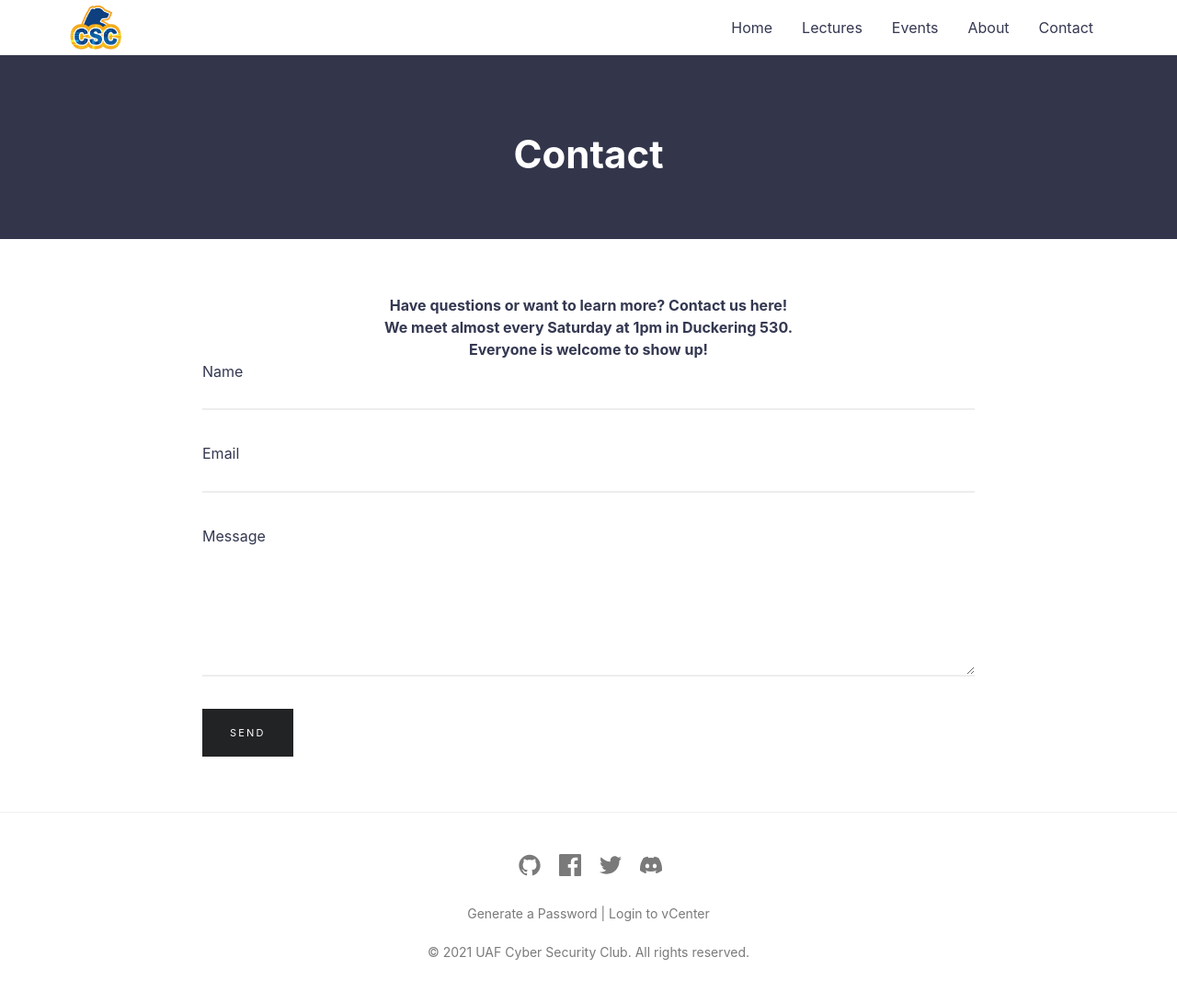
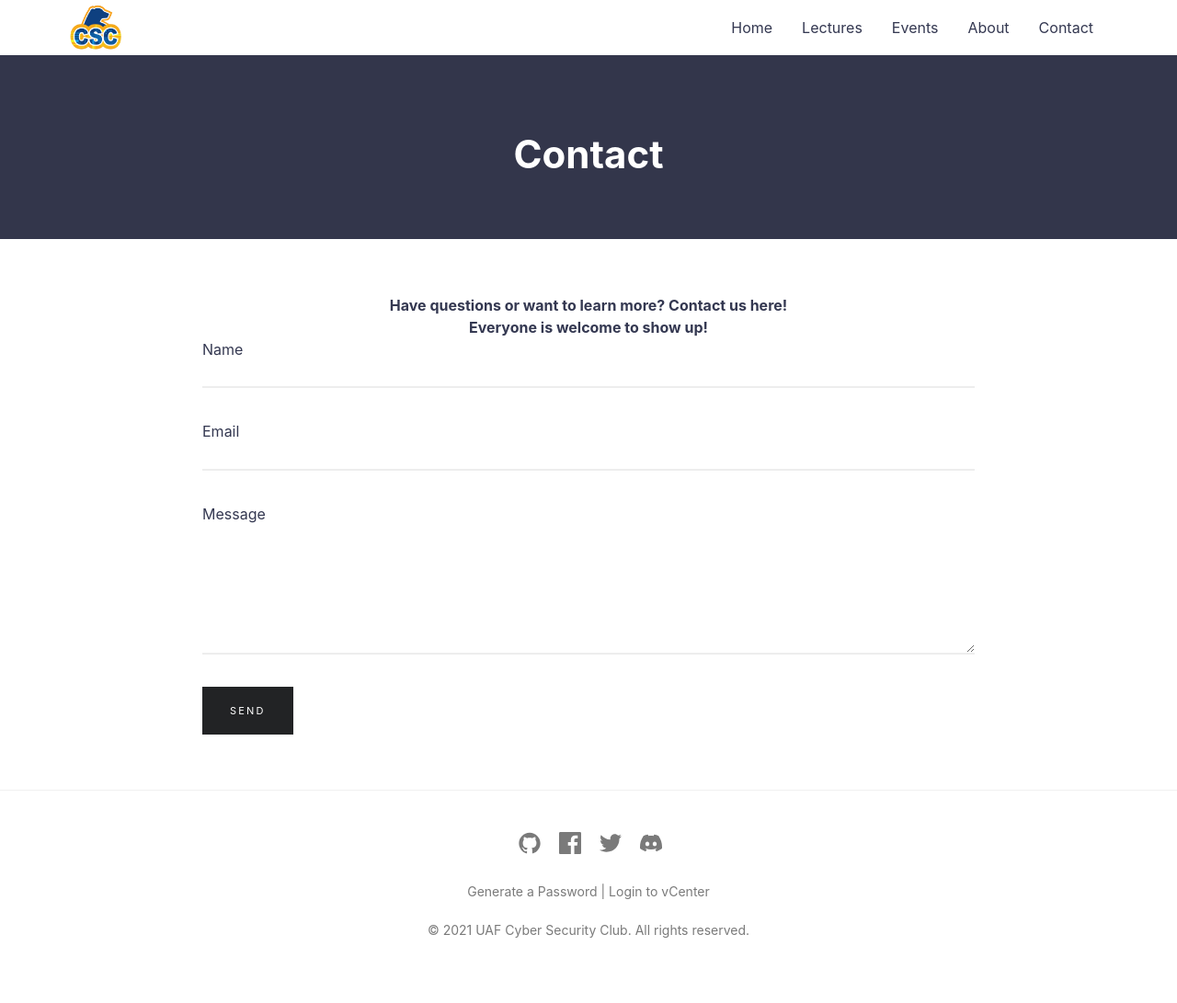
Before and after one commit to UAFCSC/uafcsc.github.io, a Jekyll site: the page built from contact.md, in a window 1280 px wide. Shown: the whole page at 92% size. Built offline with Jekyll 4.4.1, drawn with Linux system fonts in a browser that asks for light colours; nearby versions of some CDN libraries; after the commit the page ends 1067 px from its top, so only the background shows below that.

Commit message:
Update contact.md

```diff
--- a/contact.md
+++ b/contact.md
@@ -5,7 +5,6 @@ permalink: /contact/
 ---
 <div style="text-align: center;">
 <b>Have questions or want to learn more? Contact us here! <br/>
-We meet almost every Saturday at 1pm in Duckering 530. <br/>
 Everyone is welcome to show up!</b>
 </div>
 
```
